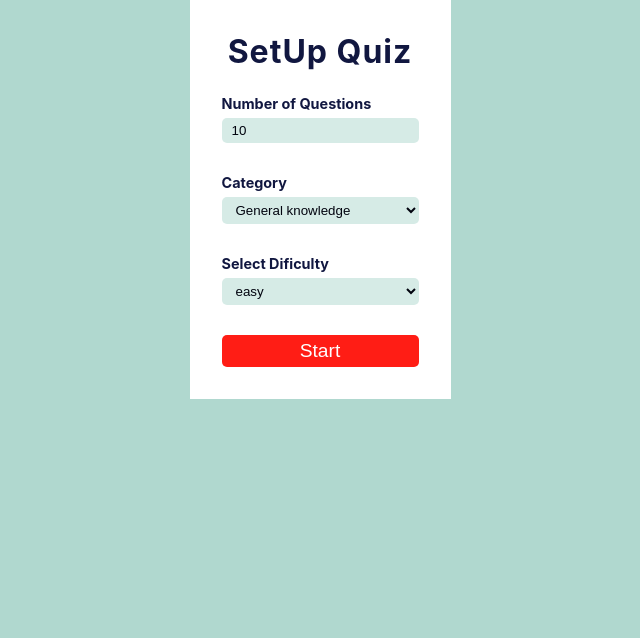
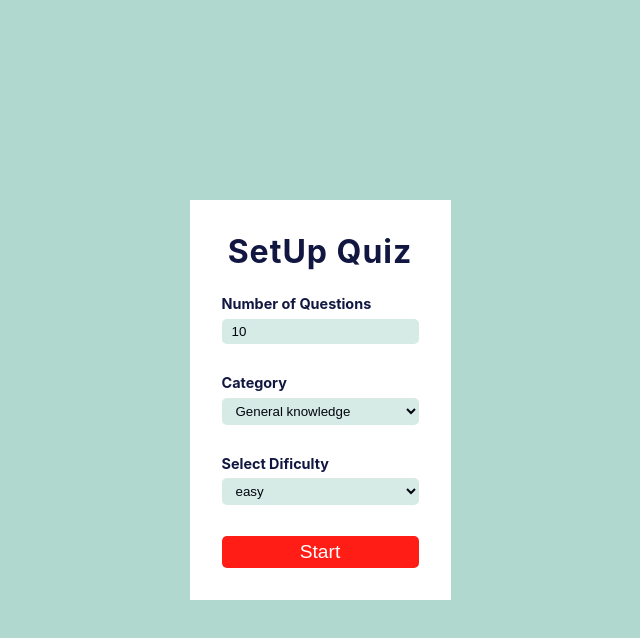
Before and after one commit to THEO-184/React-Quiz-App, a React (Create React App) app: page / in a window 1280 px wide. Shown: the top 638 px of the page, without its empty margins (320-960 px from the left). Built offline with nearby package versions, Linux system fonts and the light colour scheme.

Commit message:
changed height

```diff
--- a/src/index.css
+++ b/src/index.css
@@ -20,7 +20,7 @@ body {
 	display: flex;
 	align-items: center;
 	justify-content: center;
-	max-height: 100vh;
+	height: 100vh;
 }
 /* ===== Main Container ======= */
 
```
